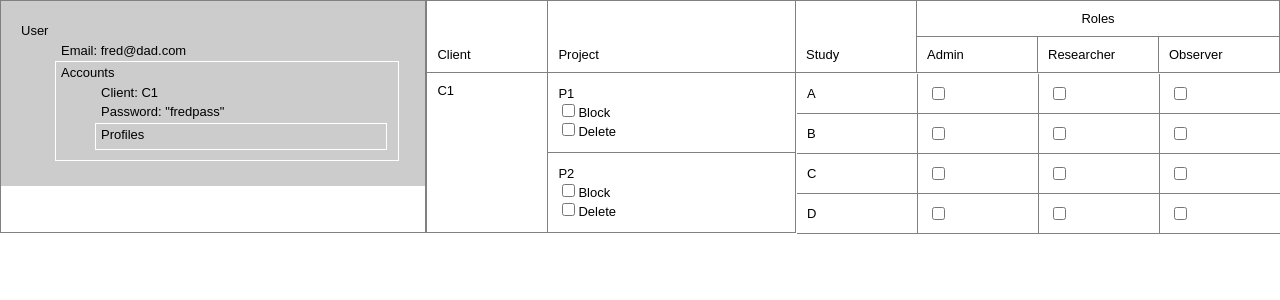
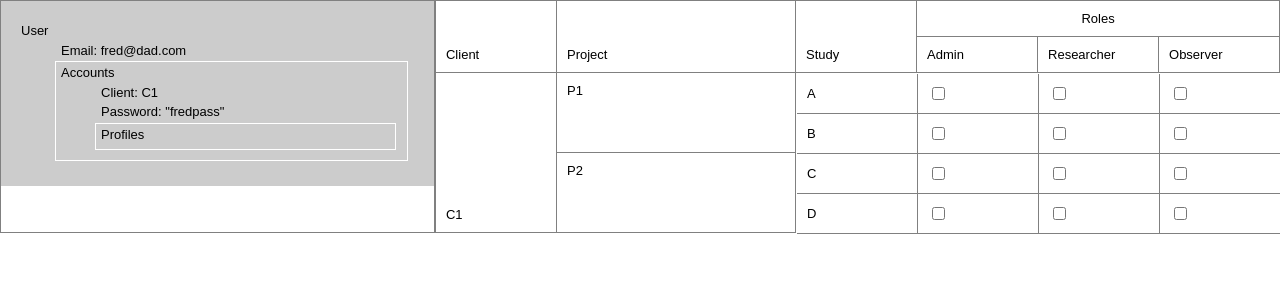
Before and after one commit to chubishere/dacl, a React (Create React App) app: page / in a window 1280 px wide. Shown: the top 300 px of the page. Built offline with nearby package versions, Linux system fonts and the light colour scheme.

Commit message:
pull Acl out into its own component

```diff
--- /dev/null
+++ b/src/Acl.css
@@ -0,0 +1,27 @@
+.acl td:not(.table-inside) {
+	padding: 10px;
+	border: 1px solid gray;
+}
+
+.acl td.table-inside {
+	padding: 0;
+}
+
+.acl td.table-inside table {
+	position: relative;
+	right: -1px;
+	bottom: -1px;
+}
+
+.acl td.table-inside table td{
+	border-top: 0;
+	border-left: 0;
+}
+
+.acl .client{
+	vertical-align: top;
+}
+
+.acl [rowspan]{
+	vertical-align: bottom;
+}
--- /dev/null
+++ b/src/Acl.js
@@ -0,0 +1,62 @@
+import React, { Component } from 'react';
+import _ from 'lodash';
+import './Acl.css';
+
+class Acl extends Component {
+  render() {
+    return (
+			<table className="acl">
+				<tbody>
+					<tr>
+						<td rowSpan="2">Client</td>
+						<td rowSpan="2">Project</td>
+						<td rowSpan="2" className="eq-width header-study">Study</td>
+						<td colSpan="3" className="text-center">Roles</td>
+					</tr>
+					<tr>
+						<td className="eq-width header-admin">Admin</td>
+						<td className="eq-width header-researcher">Researcher</td>
+						<td className="eq-width header-observer">Observer</td>
+					</tr>
+
+					<tr>
+						<td className="eq-width text-top-cell" rowSpan="3">C1</td>
+					</tr>
+
+					{this.props.user.clients[0].projects.map( (p) =>
+					<tr key={p.title}>
+						<td className="text-top-cell">
+							{p.title}
+							<br/>
+
+						</td>
+						<td colSpan="4" className="table-inside">
+							<table>
+							<tbody>
+							{p.studies.map( (s) =>
+								<tr key={s.title}>
+									<td className="eq-width">{s.title}</td>
+									{['admin', 'researcher', 'observer'].map((r)=>
+										<td className="eq-width" key={r}>
+											<input
+												type="checkbox"
+												onClick={this.props.onRoleChange.bind(this, p.title, s.title, r)}
+												checked={this.props.lookup(p.title, s.title, r)}
+											/>
+										</td>
+									)}
+								</tr>
+							)}
+							</tbody>
+							</table>
+						</td>
+					</tr>
+					)}
+
+				</tbody>
+			</table>
+		);
+	}
+}
+
+export default Acl;
--- a/src/App.css
+++ b/src/App.css
@@ -10,31 +10,3 @@
 .app table {
 	border-collapse:collapse;
 }
-
-.acl td:not(.table-inside) {
-	padding: 10px;
-	border: 1px solid gray;
-}
-
-.acl td.table-inside {
-	padding: 0;
-}
-
-.acl td.table-inside table {
-	position: relative;
-	right: -1px;
-	bottom: -1px;
-}
-
-.acl td.table-inside table td{
-	border-top: 0;
-	border-left: 0;
-}
-
-.acl .client{
-	vertical-align: top;
-}
-
-[rowspan]{
-	vertical-align: bottom;
-}
--- a/src/App.js
+++ b/src/App.js
@@ -1,6 +1,7 @@
 import React, { Component } from 'react';
 import _ from 'lodash';
 import Graph from './Graph.js';
+import Acl from './Acl.js';
 import './App.css';
 
 class App extends Component {
@@ -77,67 +78,14 @@ class App extends Component {
   render() {
     return (
       <div className="app">
+
 				<Graph className="graph" user={this.state.user}/>
-				<table className="acl">
-				<tbody>
-					<tr>
-						<td rowSpan="2">Client</td>
-						<td rowSpan="2">Project</td>
-						<td rowSpan="2" className="eq-width header-study">Study</td>
-						<td colSpan="3" className="text-center">Roles</td>
-					</tr>
-					<tr>
-						<td className="eq-width header-admin">Admin</td>
-						<td className="eq-width header-researcher">Researcher</td>
-						<td className="eq-width header-observer">Observer</td>
-					</tr>
 
-					<tr>
-						<td className="eq-width client" rowSpan="3">C1</td>
-					</tr>
+				<Acl user={this.state.user}
+					onRoleChange={this.onRoleChange.bind(this)}
+					lookup={this.lookup.bind(this)}
+				/>
 
-					{this.state.user.clients[0].projects.map( (p) =>
-					<tr key={p.title}>
-						<td>
-							{p.title}
-							<br/>
-
-							<label>
-							<input type="checkbox" onClick={this.onBlock.bind(this, p)} value={p.blocked}/>
-							Block
-							</label>
-							<br/>
-
-							<label>
-							<input type="checkbox" onClick={this.onDelete.bind(this, p)} value={p.blocked}/>
-							Delete
-							</label>
-						</td>
-						<td colSpan="4" className="table-inside">
-							<table>
-							<tbody>
-							{p.studies.map( (s) =>
-								<tr key={s.title}>
-									<td className="eq-width">{s.title}</td>
-									{['admin', 'researcher', 'observer'].map((r)=>
-										<td className="eq-width" key={r}>
-											<input
-												type="checkbox"
-												onClick={this.onRoleChange.bind(this, p.title, s.title, r)}
-												checked={this.lookup(p.title, s.title, r)}
-											/>
-										</td>
-									)}
-								</tr>
-							)}
-							</tbody>
-							</table>
-						</td>
-					</tr>
-					)}
-
-				</tbody>
-				</table>
       </div>
     );
   }
--- a/src/index.css
+++ b/src/index.css
@@ -9,6 +9,10 @@ body {
 	text-align: center;
 }
 
+.text-top-cell {
+	vertical-align: top;
+}
+
 .eq-width {
 	width: 100px;
 }
```
